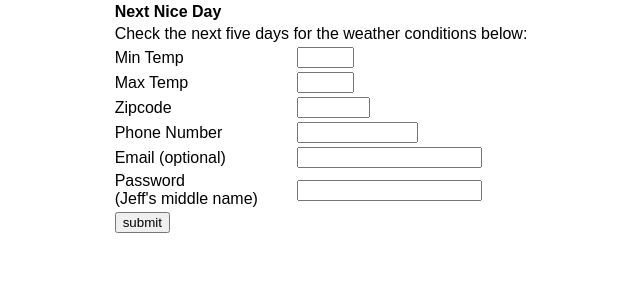
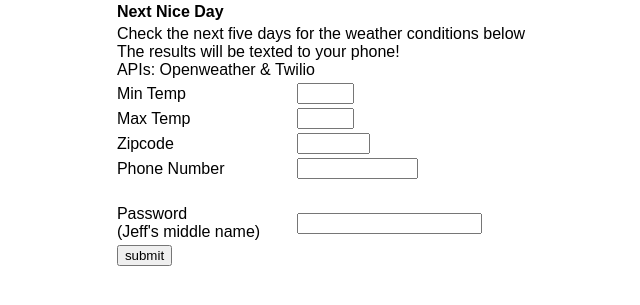
Before and after one commit to jeffdesouzadev/NextNiceDayPython, a Flask app: page / in a window 1280 px wide. Shown: the top 305 px of the page, without its empty margins (319-959 px from the left). Run offline with Flask 2, Linux system fonts and the light colour scheme.

Commit message:
Index Title

```diff
--- a/templates/index.html
+++ b/templates/index.html
@@ -10,12 +10,18 @@
     <form action='/' method=post>
     <table class='instantTextForm'>
         <TH colspan=2>Next Nice Day</TH>
-        <TR><TD colspan=2>Check the next five days for the weather conditions below:</TD> </TR>
+        <TR>
+            <TD colspan=2>
+                Check the next five days for the weather conditions below<BR>
+                The results will be texted to your phone!<BR>
+                    APIs: Openweather & Twilio
+            </TD>
+        </TR>
         <TR><TD>Min Temp</TD><TD><input type=text name=min_temp size=4></TD></TR>
         <TR><TD>Max Temp</TD><TD><input type=text name=max_temp size=4></TD></TR>
         <TR><TD>Zipcode</TD><TD><input type=text name=zipcode size=6></TD></TR>
         <TR><TD>Phone Number</TD><TD><input type=text name=phone_number size=12></TD></TR>
-        <TR><TD>Email (optional)</TD><TD><input type=text name=email size=20></TD></TR>
+        <TR><TD>&nbsp;</TD></TR>
         <TR><TD>Password<BR>(Jeff's middle name)</TD><TD><input type=password name=password size=20></TD></TR>
         <TR><TD colspan=2><input type=submit name=submit value=submit></TD></TR>
     </table>
```
